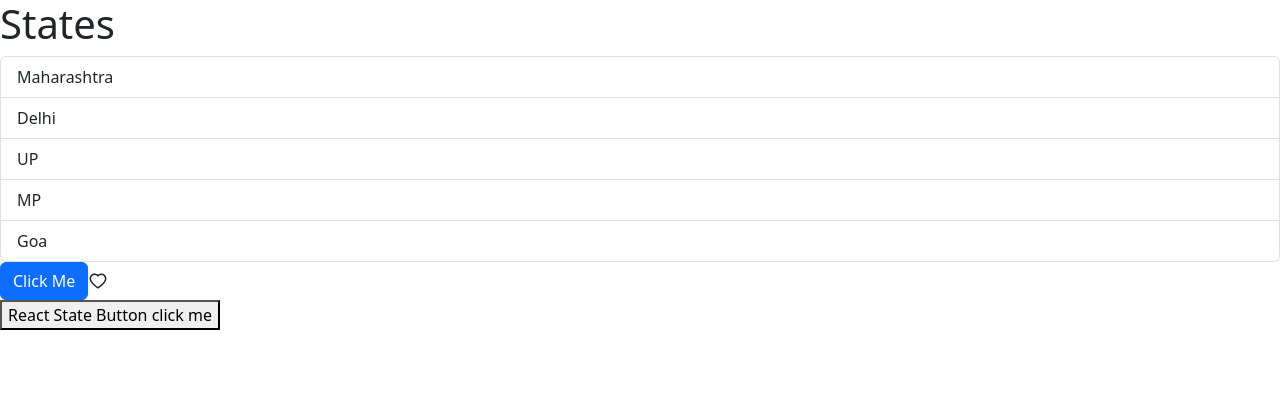
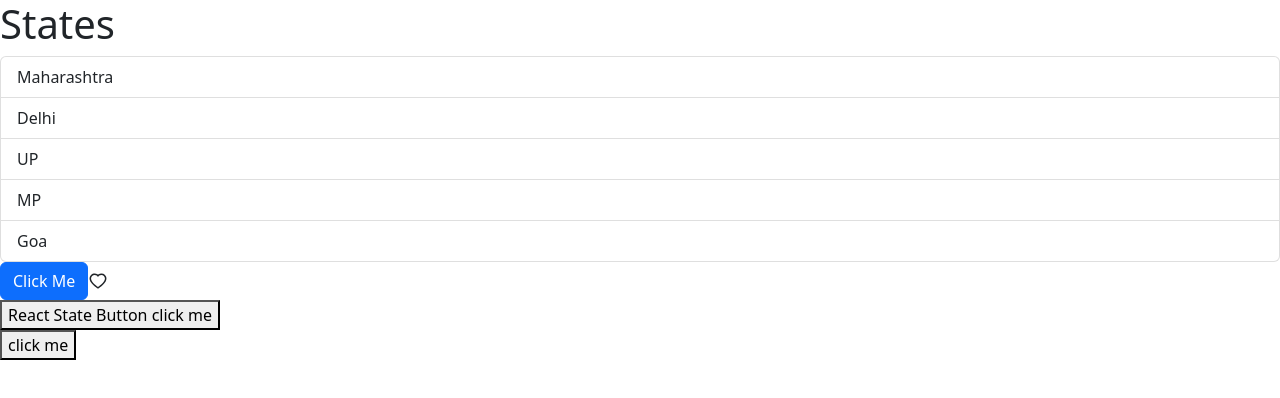
Before and after one commit to jaymanale/Game-Db-App, a React (Vite) app: page / in a window 1280 px wide. Shown: the top 398 px of the page. Built offline with nearby package versions, Linux system fonts and the light colour scheme.

Commit message:
Update object property

```diff
--- a/src/App.tsx
+++ b/src/App.tsx
@@ -4,6 +4,7 @@ import Button from "./components/Button";
 import ListGroup from "./components/ListGroup";
 import Like from "./components/Like";
 import ReactState from "./components/ReactState";
+import UpdateState from "./components/UpdateStates";
 
 function App() {
   let states = ["Maharashtra", "Delhi", "UP", "MP", "Goa"];
@@ -37,6 +38,7 @@ function App() {
       <Button onButtonClick={handleHideAlert} heading="Click Me" />
       <Like initialState={false} onLikeClick={() => console.log("Clicked")} />
       <ReactState />
+      <UpdateState />
     </>
   );
 }
--- a/src/components/ReactState.tsx
+++ b/src/components/ReactState.tsx
@@ -22,7 +22,7 @@ const ReactState = () => {
   const handleClick = () => {
     setVisible(true);
     console.log(isVisible); // false - Update did not applied immediately
-  }; // rnd of updates
+  }; // end of updates
   return (
     <div>
       <button onClick={handleClick}>React State Button click me</button>
--- /dev/null
+++ b/src/components/UpdateStates.tsx
@@ -0,0 +1,26 @@
+import { useState } from "react";
+
+const UpdateState = () => {
+  const [fruit, setFruit] = useState({
+    title: "apple",
+    price: 10,
+  });
+
+  const handleClick = () => {
+    console.log(fruit);
+    // const update = {
+    //     title:'banana',
+    //     price: 30
+    // };
+
+    setFruit({ ...fruit, price: 40 });
+    console.log(fruit);
+  };
+  return (
+    <div>
+      <button onClick={handleClick}>click me</button>
+    </div>
+  );
+};
+
+export default UpdateState;
```
